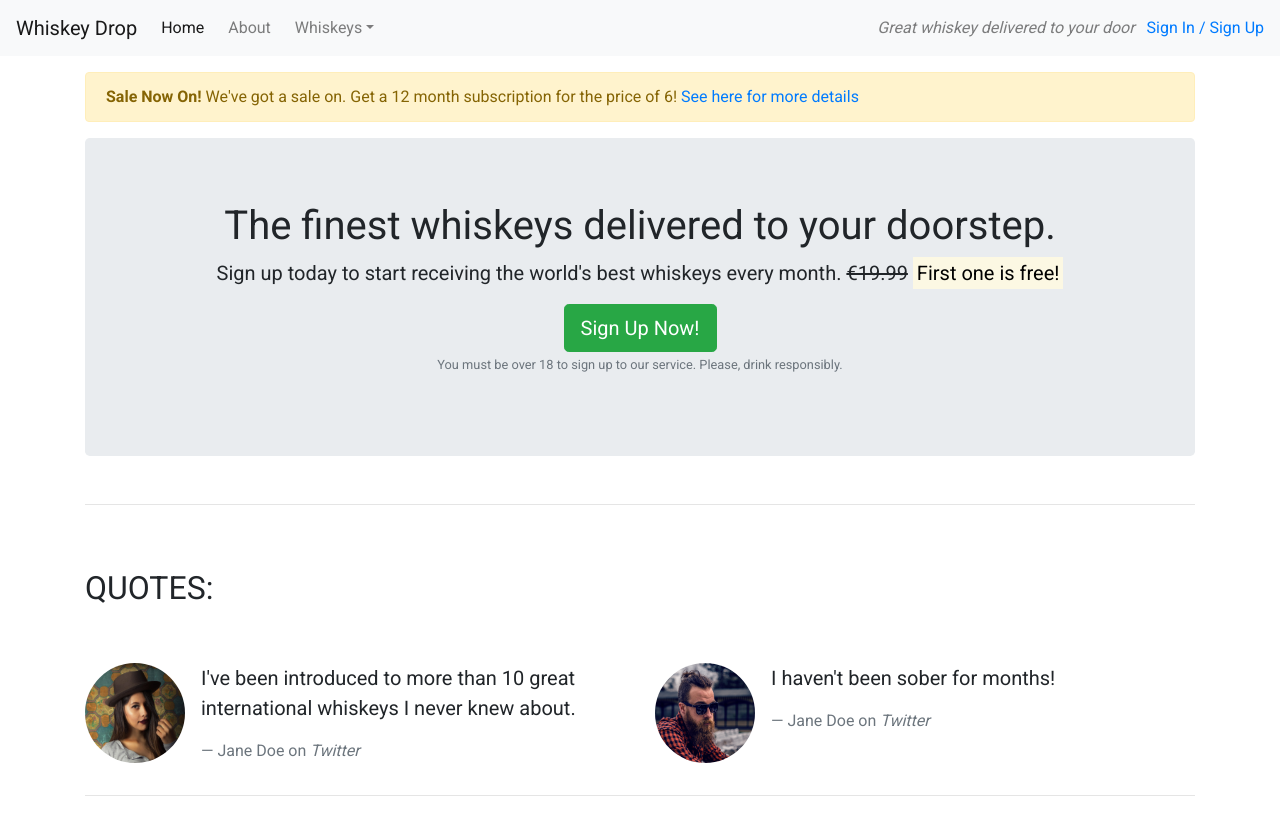
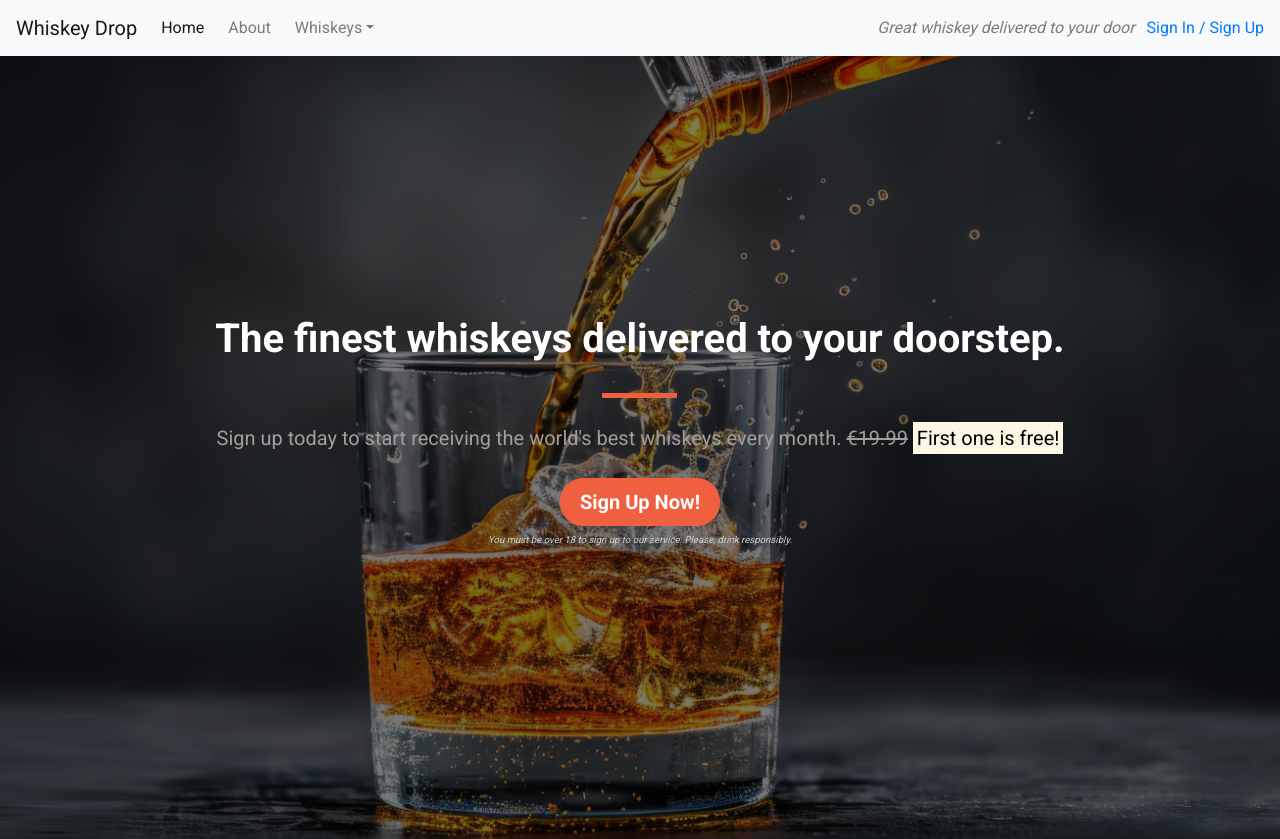
Before and after one commit to Emmy-Dare274/Whiskey_project_boostrap, a plain HTML site: page index.html in a window 1280 px wide. Shown: the top 839 px of the page. Drawn offline with nearby package versions, Linux system fonts and the light colour scheme.

Commit message:
Callout section updated with image and styled in CSS

```diff
--- a/css/style.css
+++ b/css/style.css
@@ -1,3 +1,101 @@
 body {
     font-family: 'Roboto', sans-serif;
 }
+
+.alert-container {}
+
+.callout-container {
+    height: 100vh;
+
+    background: url("../images/whiskey_drop_background (1).jpeg") no-repeat bottom right fixed;
+    -webkit-background-size: cover;
+    -moz-background-size: cover;
+    -o-background-size: cover;
+    background-size: cover;
+
+    display: flex;
+    align-items: center;
+    justify-content: center;
+
+    position: relative;
+}
+
+/* make the background darker */
+
+.opaque-overlay {
+    position: absolute;
+    top: 0;
+    left: 0;
+    height: 100%;
+    width: 100%;
+    background-color: rgba(0, 0, 0, 0.5);
+}
+
+/* Jumbotron */
+
+.jumbotron {
+    background-color: transparent;
+}
+
+.jumbotron h1 {
+    color: white;
+    font-weight: bold;
+    margin-bottom: 30px;
+    color: white;
+}
+
+.jumbotron .lead {
+    color: #a49e9e;
+    margin: 25px 0;
+}
+
+.jumbotron small {
+    font-size: 60%;
+    font-style: italic;
+    color: #d0d0d0;
+}
+
+/* Buttons */
+
+.btn--cta {
+    font-weight: bold;
+    border-radius: 23px;
+    width: 160px;
+}
+
+.btn--red {
+    color: white;
+    background-color: #f05f40;
+    border-color: #f05f40;
+}
+
+.btn--red:hover,
+.btn--red:active,
+.btn--red:focus,
+.btn--red:active:focus {
+    background-color: #df4929;
+    border-color: #df4929;
+    color: white;
+}
+
+
+.quotes-container {}
+
+.features-container {}
+
+/* Block dividers hr */
+
+.block-divider {
+    width: 75px;
+    height: 5px;
+    border: 0;
+    background-color: #df6e6e;
+}
+
+.block-divider--orange {
+    background-color: #f05f40;
+}
+
+.block-divider--short {
+    width: 35px;
+}
--- a/index.html
+++ b/index.html
@@ -44,7 +44,7 @@
         </div>
         <!--Div-->
     </nav>
-    <article class="container mt-3">
+    <!-- <div class="container alert-container">
         <div class="row d-none d-sm-block">
             <div class="col-12">
                 <div class="alert alert-warning">
@@ -52,24 +52,29 @@
                 </div>
             </div>
         </div>
-        <!-- Callout -->
-         <div class="row">
+    </div> -->
+    <!-- Callout -->
+    <div class="container-fluid callout-container">
+        <div class="opaque-overlay">&nbsp;</div>
+        <div class="row">
             <div class="col-12">
                 <section class="callout jumbotron text-center">
-                    <h1>The finest whiskeys delivered to your doorstep.</h1>
+                    <h1 class="jumbotron-header">The finest whiskeys delivered to your doorstep.</h1>
+                    <hr class="block-divider block-divider--orange">
                     <p class="lead">Sign up today to start receiving the world's best whiskeys every month.
                     <s class="d-none d-sm-inline">€19.99</s>
                     <span class="d-inline d-sm-none"><br></span>
                     <strong><mark>First one is free!</strong></mark></p>
-                    <button class="btn btn-success btn-lg" data-toggle="modal" data-target="#signUpModal">Sign Up Now!</button>
+                    <button class="btn btn--cta btn-lg btn--red" data-toggle="modal" data-target="#signUpModal">Sign Up Now!</button>
                     <p class="text-muted"><small>You must be over 18 to sign up to our service. Please, drink responsibly.</small></p>
                 </section>
             </div>
         </div>
         <!-- /.callout -->
-        <hr>
+    </div>
 
-        <!-- Quotes -->
+    <!-- Quotes -->
+    <div class="container quotes-container">
         <section class="quotes">
                 <div class="row">
                     <div class="col-12 my-5">
@@ -106,9 +111,10 @@
                 </div>
         </section>
         <!-- /.quotes -->
-        <hr>
+    </div>
 
-        <!-- Features -->
+    <!-- Features -->
+    <div class="features-container">
         <section class="features">
             <div class="row">
                 <div class="col-12 my-5">
@@ -139,8 +145,9 @@
                 </div>
             </div>
         </section>
-        <!-- /.features -->
-    </article>
+    <!-- /.features -->
+    </div>
+
 
     <!-- Modal: in page overlay; lunched when user clicks a button. -->
     <div class="modal" tabindex="-1" role="dialog" id="signUpModal">
```
Also changed, not shown: images/whiskey_drop_background (1).jpeg (added).
